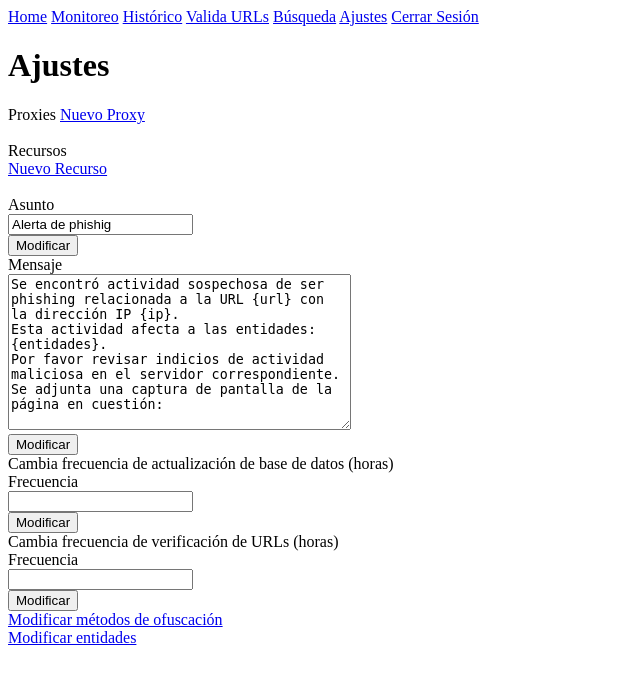
After one commit to andreagonz/pmod3-pbsi, a Django app: page /seccion/ajustes in a window 1280 px wide. The commit adds this page. Shown: the top 684 px of the page, without its empty margins (0-640 px from the left). Run offline with Django 3.2, Linux system fonts and the light colour scheme; the visitor is signed in with stand-in values (Sample User, id 1); data that the repository does not hold is empty.

Commit message:
asdoajwdoaw

```diff
--- a/phishing/forms.py
+++ b/phishing/forms.py
@@ -1,7 +1,9 @@
 from django import forms
-from .models import Proxy
+from .models import Proxy, Recurso
 from django.forms.widgets import SelectDateWidget
 from django.utils import timezone
+from django.forms import ModelForm
+from django.utils.translation import ugettext_lazy as _
 
 class UrlsForm(forms.Form):
     urls = forms.CharField(label='URLs', widget=forms.Textarea)
@@ -27,3 +29,22 @@ class HistoricoForm(forms.Form):
                                  (years=range(timezone.now().year - 10, timezone.now().year + 1)))
     fin = forms.DateField(widget=SelectDateWidget
                               (years=range(timezone.now().year - 10, timezone.now().year + 1)))
+
+class CambiaAsuntoForm(forms.Form):
+    asunto = forms.CharField(max_length=512, required=True)
+
+class CambiaMensajeForm(forms.Form):
+    mensaje = forms.CharField(required=True, widget=forms.Textarea)
+
+class FrecuenciaForm(forms.Form):
+    frecuencia = forms.IntegerField(required=True)
+
+class RecursoForm(ModelForm):
+    class Meta:
+        model = Recurso
+        fields = ['es_phishtank', 'recurso', 'max_urls']
+        labels = {
+            "es_phistank": _("Es llave de API de phistank"),
+            "recurso": _("Recurso o llade de API de phishtank"),
+            "max_urls": _("Número máximo de URLs a extraer por consulta"),
+        }
--- /dev/null
+++ b/phishing/templates/ajustes.html
@@ -0,0 +1,72 @@
+{% extends "base.html" %}
+
+{% block title %}Phish-Mon Ajustes{% endblock %}
+
+{% block contenido %}
+  <div class="uk-container uk-container-medium">
+    <h1 class="uk-heading-divider">Ajustes</h1>
+  </div>
+
+  Proxies
+  <a href='{% url 'crea-proxy' %}'>Nuevo Proxy</a>
+  {% for proxy in proxies %}
+    HTTP: {{ proxy.http }} <br/>
+    HTTPS: {{ proxy.https }} <br/>
+    <a href='{% url "actualiza-proxy" pk=proxy.pk %}'>Actualiza</a>
+    <a href='{% url "elimina-proxy" pk=proxy.pk %}'>Elimina</a>
+  {% endfor %}
+
+  <br/><br/>
+
+  Recursos<br/>
+  <a href='{% url 'crea-recurso' %}'>Nuevo Recurso</a><br/>
+  {% for recurso in recursos %}
+    {% if recurso.es_phishtank %}
+      Llave de API de phishtank: {{ recurso.recurso }}
+    {% else %}
+      URL: {{ recurso.recurso }}
+    {% endif %}
+    <br/>
+    Número máximo de URLs por consulta:
+    {% if recurso.max_urls >= 0 %}
+      {{ recurso.max_urls }}
+    {% else %}
+      Sin límite
+    {% endif %}
+    <a href='{% url "actualiza-recurso" pk=recurso.pk %}'>Actualiza</a>
+    <a href='{% url "elimina-recurso" pk=recurso.pk %}'>Elimina</a>
+    <br/>
+    <br/>
+  {% endfor %}
+
+  <br/>
+
+  <form action="" method="post">
+    {% csrf_token %}
+    {% include 'form.html' with form=asunto_form %}
+    <input type="submit" name="cambia-asunto" class="uk-button uk-button-default" value="Modificar" />
+  </form>
+
+  <form action="" method="post">
+    {% csrf_token %}
+    {% include 'form.html' with form=mensaje_form %}
+    <input type="submit" name="cambia-mensaje" class="uk-button uk-button-default" value="Modificar" />
+  </form>
+
+  Cambia frecuencia de actualización de base de datos (horas)
+  <form action="" method="post">
+    {% csrf_token %}
+    {% include 'form.html' with form=actualizacion_form %}
+    <input type="submit" name="cambia-actualizacion" value="Modificar" />
+  </form>
+
+  Cambia frecuencia de verificación de URLs (horas)
+  <form action="" method="post">
+    {% csrf_token %}
+    {% include 'form.html' with form=verificacion_form %}
+    <input type="submit" name="cambia-verificacion" value="Modificar" />
+  </form>
+
+  <a href='{% url 'ofuscaciones' %}'>Modificar métodos de ofuscación</a><br/>
+  <a href='{% url 'entidades' %}'>Modificar entidades</a>
+{% endblock %}
--- a/phishing/urls.py
+++ b/phishing/urls.py
@@ -1,5 +1,12 @@
 from django.urls import path
-from .views import monitoreo, valida_urls, busca, monitoreo_id, url_detalle, historico
+from .views import (
+    monitoreo, valida_urls, busca, monitoreo_id, url_detalle, historico,
+    ajustes, ActualizaProxy, NuevoProxy, elimina_proxy,
+    ActualizaRecurso, NuevoRecurso, elimina_recurso,
+    ofuscaciones_view, entidades_view,
+    ActualizaEntidad, NuevaEntidad, elimina_entidad,
+    ActualizaOfuscacion, NuevaOfuscacion, elimina_ofuscacion
+)
 
 urlpatterns = [
     path('monitoreo', monitoreo, name='monitoreo'),
@@ -7,4 +14,19 @@ urlpatterns = [
     path('valida-urls', valida_urls, name='valida-urls'),
     path('url/<int:pk>', url_detalle, name='url-detalle'),
     path('historico', historico, name='historico'),
+    path('ajustes', ajustes, name='ajustes'),
+    path('crea-proxy', NuevoProxy.as_view(), name='crea-proxy'),
+    path('actualiza-proxy/<int:pk>', ActualizaProxy.as_view(), name='actualiza-proxy'),
+    path('elimina-proxy/<int:pk>', elimina_proxy, name='elimina-proxy'),
+    path('crea-recurso', NuevoRecurso.as_view(), name='crea-recurso'),
+    path('actualiza-recurso/<int:pk>', ActualizaRecurso.as_view(), name='actualiza-recurso'),
+    path('elimina-recurso/<int:pk>', elimina_recurso, name='elimina-recurso'),
+    path('ofuscaciones', ofuscaciones_view, name='ofuscaciones'),
+    path('crea-ofuscacion', NuevaOfuscacion.as_view(), name='crea-ofuscacion'),
+    path('actualiza-ofuscacion/<int:pk>', ActualizaOfuscacion.as_view(), name='actualiza-ofuscacion'),
+    path('elimina-ofuscacion/<int:pk>', elimina_ofuscacion, name='elimina-ofuscacion'),
+    path('entidades', entidades_view, name='entidades'),
+    path('crea-entidad', NuevaEntidad.as_view(), name='crea-entidad'),
+    path('actualiza-entidad/<int:pk>', ActualizaEntidad.as_view(), name='actualiza-entidad'),
+    path('elimina-entidad/<int:pk>', elimina_entidad, name='elimina-entidad'),
 ]
--- a/phishing/views.py
+++ b/phishing/views.py
@@ -1,13 +1,19 @@
 from django.shortcuts import render, redirect, get_object_or_404
 from django.urls import reverse_lazy
 from django.contrib.auth.decorators import login_required
-from .forms import UrlsForm, MensajeForm, ProxyForm, Search, HistoricoForm
-from .models import Url, Correo
+from .forms import (
+    UrlsForm, MensajeForm, ProxyForm, Search, HistoricoForm,
+    CambiaAsuntoForm, CambiaMensajeForm, FrecuenciaForm
+)
+from .models import Url, Correo, Proxy, Recurso, Ofuscacion, Entidades
 from .phishing import (
     verifica_urls, archivo_texto, monitorea_url,
-    whois, archivo_comentarios, archivo_hashes
+    whois, archivo_comentarios, archivo_hashes, cambia_frecuencia
 )
-from .correo import genera_mensaje, manda_correo, obten_asunto, obten_mensaje
+from .correo import (
+    genera_mensaje, manda_correo, obten_asunto, obten_mensaje,
+    lee_plantilla_asunto, lee_plantilla_mensaje, cambia_asunto, cambia_mensaje
+)
 from django.views.generic import TemplateView
 from django.template import loader
 from django.http import HttpResponse, Http404
@@ -24,6 +30,9 @@ from datetime import timedelta, datetime
 from django.utils import timezone
 from time import mktime
 import time
+from django.urls import reverse_lazy
+from django.views.generic.edit import UpdateView, CreateView
+from django.contrib.auth.mixins import LoginRequiredMixin
 
 @login_required(login_url=reverse_lazy('login'))
 def monitoreo(request):
@@ -284,3 +293,134 @@ def historico(request):
     context['fin'] = fin
     context['form'] = form
     return render(request, 'historico.html', context)
+
+@login_required(login_url=reverse_lazy('login'))
+def ajustes(request):
+    proxies = Proxy.objects.all()
+    recursos = Recurso.objects.all()
+    asunto_form = CambiaAsuntoForm(initial={'asunto': lee_plantilla_asunto()})
+    mensaje_form = CambiaMensajeForm(initial={'mensaje': lee_plantilla_mensaje()})
+    actualizacion_form = FrecuenciaForm()
+    verificacion_form = FrecuenciaForm()
+    if request.method == 'POST':
+        if request.POST.get('cambia-asunto'):
+            asunto_form = CambiaAsuntoForm(request.POST)
+            if asunto_form.is_valid():
+                asunto = asunto_form.cleaned_data['asunto']
+                cambia_asunto(asunto)
+        elif request.POST.get('cambia-mensaje'):
+            mensaje_form = CambiaMensajeForm(request.POST)
+            if mensaje_form.is_valid():
+                mensaje = mensaje_form.cleaned_data['mensaje']
+                cambia_mensaje(mensaje)
+        elif request.POST.get('cambia-actualizacion'):
+            actualizacion_form = FrecuenciaForm(request.POST)
+            if actualizacion_form.is_valid():
+                actualizacion = actualizacion_form.cleaned_data['frecuencia']
+                if actualizacion < 1:
+                    actualizacion = 8
+                cambia_frecuencia('actualiza', actualizacion)
+        elif request.POST.get('cambia-verificacion'):
+            verificacion_form = FrecuenciaForm(request.POST)
+            if verificacion_form.is_valid():
+                verificacion = verificacion_form.cleaned_data['frecuencia']
+                if verificacion < 1:
+                    verificacion = 1
+                cambia_frecuencia('verifica', verificacion)
+    context = {
+        'recursos': recursos,
+        'proxies': proxies,
+        'asunto_form': asunto_form,
+        'mensaje_form': mensaje_form,
+        'actualizacion_form': actualizacion_form,
+        'verificacion_form': verificacion_form,
+    }
+    return render(request, 'ajustes.html', context)
+
+@login_required(login_url=reverse_lazy('login'))
+def elimina_proxy(request, pk):
+    proxy = get_object_or_404(Proxy, pk=pk)
+    proxy.delete()
+    return redirect('ajustes')
+
+class ActualizaProxy(LoginRequiredMixin, UpdateView):
+    model = Proxy
+    template_name = 'actualiza_proxy.html'
+    success_url = reverse_lazy('ajustes')
+    fields = ('http', 'https')
+
+class NuevoProxy(LoginRequiredMixin, CreateView):
+    model = Proxy
+    template_name = 'nuevo_proxy.html'
+    success_url = reverse_lazy('ajustes')
+    fields = ('http', 'https')
+
+@login_required(login_url=reverse_lazy('login'))
+def elimina_recurso(request, pk):
+    recurso = get_object_or_404(Recurso, pk=pk)
+    recurso.delete()
+    return redirect('ajustes')
+
+class ActualizaRecurso(LoginRequiredMixin, UpdateView):
+    model = Recurso
+    template_name = 'actualiza_recurso.html'
+    success_url = reverse_lazy('ajustes')
+    fields = ('es_phishtank', 'recurso', 'max_urls')
+
+class NuevoRecurso(LoginRequiredMixin, CreateView):
+    model = Recurso
+    template_name = 'nuevo_recurso.html'
+    success_url = reverse_lazy('ajustes')
+    fields = ('es_phishtank', 'recurso', 'max_urls')
+
+@login_required(login_url=reverse_lazy('login'))
+def ofuscaciones_view(request):
+    of = Ofuscacion.objects.all()
+    context = {
+        'ofuscaciones': of
+    }
+    return render(request, 'ofuscaciones.html', context)
+
+@login_required(login_url=reverse_lazy('login'))
+def entidades_view(request):
+    of = Entidades.objects.all()
+    context = {
+        'entidades': of
+    }
+    return render(request, 'entidades.html', context)
+
+@login_required(login_url=reverse_lazy('login'))
+def elimina_ofuscacion(request, pk):
+    recurso = get_object_or_404(Ofuscacion, pk=pk)
+    recurso.delete()
+    return redirect('ofuscaciones')
+
+class ActualizaOfuscacion(LoginRequiredMixin, UpdateView):
+    model = Ofuscacion
+    template_name = 'actualiza_ofuscacion.html'
+    success_url = reverse_lazy('ofuscaciones')
+    fields = ('nombre', 'regex')
+
+class NuevaOfuscacion(LoginRequiredMixin, CreateView):
+    model = Ofuscacion
+    template_name = 'nueva_ofuscacion.html'
+    success_url = reverse_lazy('ofuscaciones')
+    fields = ('nombre', 'regex')
+
+@login_required(login_url=reverse_lazy('login'))
+def elimina_entidad(request, pk):
+    entidad = get_object_or_404(Entidades, pk=pk)
+    entidad.delete()
+    return redirect('entidades')
+
+class ActualizaEntidad(LoginRequiredMixin, UpdateView):
+    model = Entidades
+    template_name = 'actualiza_entidad.html'
+    success_url = reverse_lazy('entidades')
+    fields = ('nombre',)
+
+class NuevaEntidad(LoginRequiredMixin, CreateView):
+    model = Entidades
+    template_name = 'nueva_entidad.html'
+    success_url = reverse_lazy('entidades')
+    fields = ('nombre',)
--- a/phishmon/settings.py
+++ b/phishmon/settings.py
@@ -33,7 +33,7 @@ ALLOWED_HOSTS = []
 
 INSTALLED_APPS = [
     'phishing',
-    'datetimepicker',
+    'djangorestframework',
     'django_countries',
     'django.contrib.admin',
     'django.contrib.auth',
--- a/templates/base.html
+++ b/templates/base.html
@@ -10,6 +10,7 @@
     <a href="{% url 'historico' %}">Histórico</a>
     <a href="{% url 'valida-urls' %}">Valida URLs</a>
     <a href="{% url 'buscar' %}">Búsqueda</a>
+    <a href="{% url 'ajustes' %}">Ajustes</a>
     <a href="{% url 'logout' %}">Cerrar Sesión</a>
     {% block contenido %}
     {% endblock %}
```
Also changed, not shown: phishing/correo.py (+20 -0 lines), phishing/models.py (+20 -12 lines), phishing/phishing.py (+14 -0 lines), phishing/templates/actualiza_entidad.html (added, +16 -0 lines), phishing/templates/actualiza_ofuscacion.html (added, +16 -0 lines), phishing/templates/actualiza_proxy.html (added, +16 -0 lines), phishing/templates/actualiza_recurso.html (added, +16 -0 lines), phishing/templates/entidades.html (added, +17 -0 lines), phishing/templates/nueva_entidad.html (added, +16 -0 lines), phishing/templates/nueva_ofuscacion.html (added, +16 -0 lines), phishing/templates/nuevo_proxy.html (added, +16 -0 lines), phishing/templates/nuevo_recurso.html (added, +16 -0 lines), phishing/templates/ofuscaciones.html (added, +18 -0 lines).
